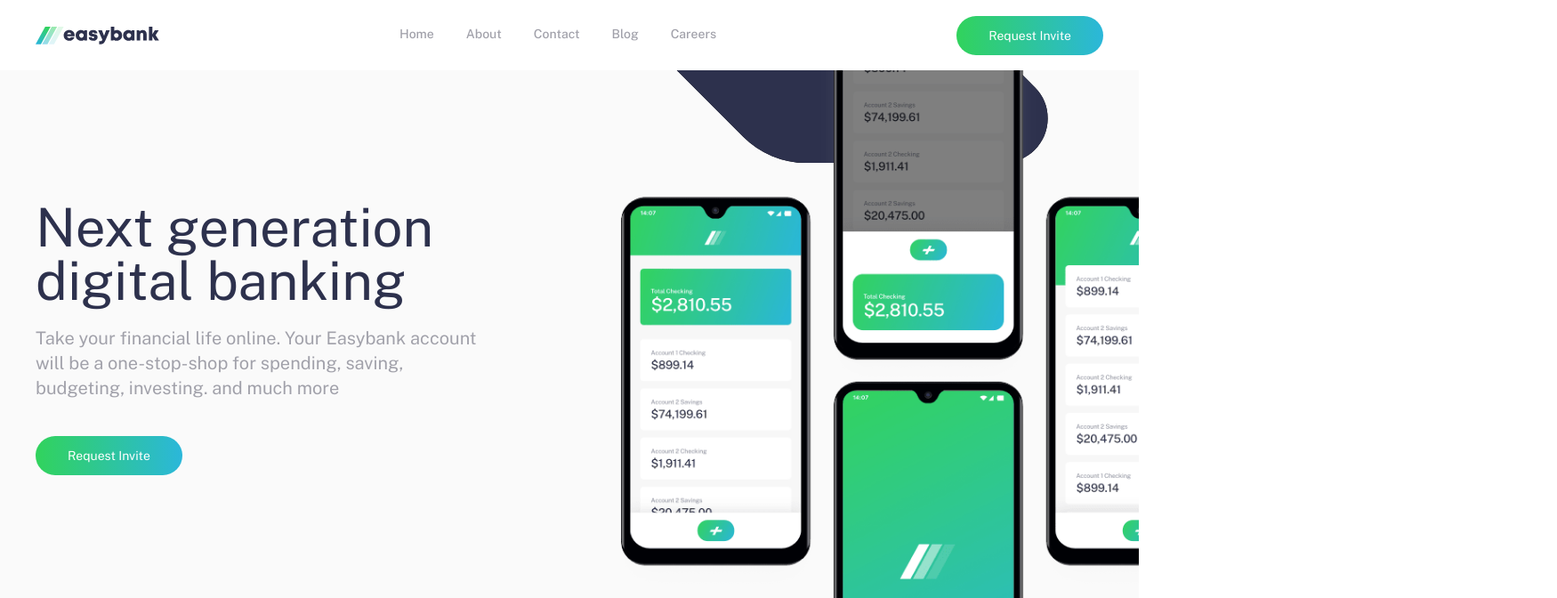
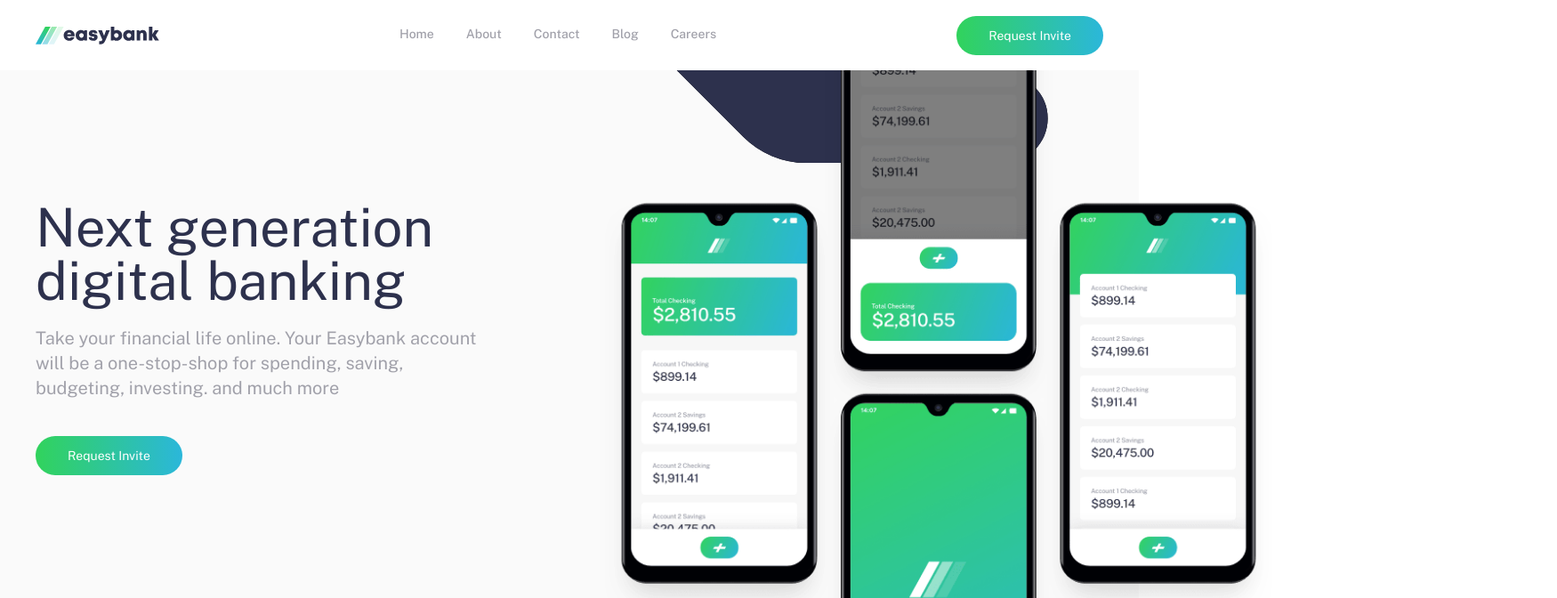
Before and after one commit to SeyrenZ/easybank-landing-page, a Next.js app: page / in a window 1280 px wide. Shown: the top 672 px of the page at 89% size, 1750 px wide, since content can reach past the window. Built offline with nearby package versions, Linux system fonts and the light colour scheme.

Commit message:
feat: change overflow and image

```diff
--- a/src/app/components/Header.tsx
+++ b/src/app/components/Header.tsx
@@ -21,20 +21,13 @@
             </div>
           </div>
           <Image
-            src="/image-mockups-crop.png"
-            width={500}
-            height={500}
+            src="/image-mockups.png"
+            width={750}
+            height={750}
             alt="."
-            className="absolute z-20 right-0 top-0 block xl:hidden smMd:hidden"
+            className=" absolute z-20 right-[-250px] xl:right-[-150px] top-[-70px] smMd:hidden"
           />
-          <Image
-            src="/image-mockups-crop.png"
-            width={600}
-            height={600}
-            alt="."
-            className=" absolute z-20 right-0 top-[-70px] hidden xl:block smMd:hidden"
-          />
-          <div className="w-full h-[680px] pb-10 relative overflow-hidden ">
+          <div className="w-full h-[680px] pb-10 relative">
             <div className="h-full flex items-center smMd:items-start smMd:justify-center relative">
               <IntroBgDesktop className="bottom-[-120px] right-[-600px] xl:right-[-470px] absolute  block smMd:hidden" />
               <div className="flex flex-col gap-y-5 smMd:items-center">
```
